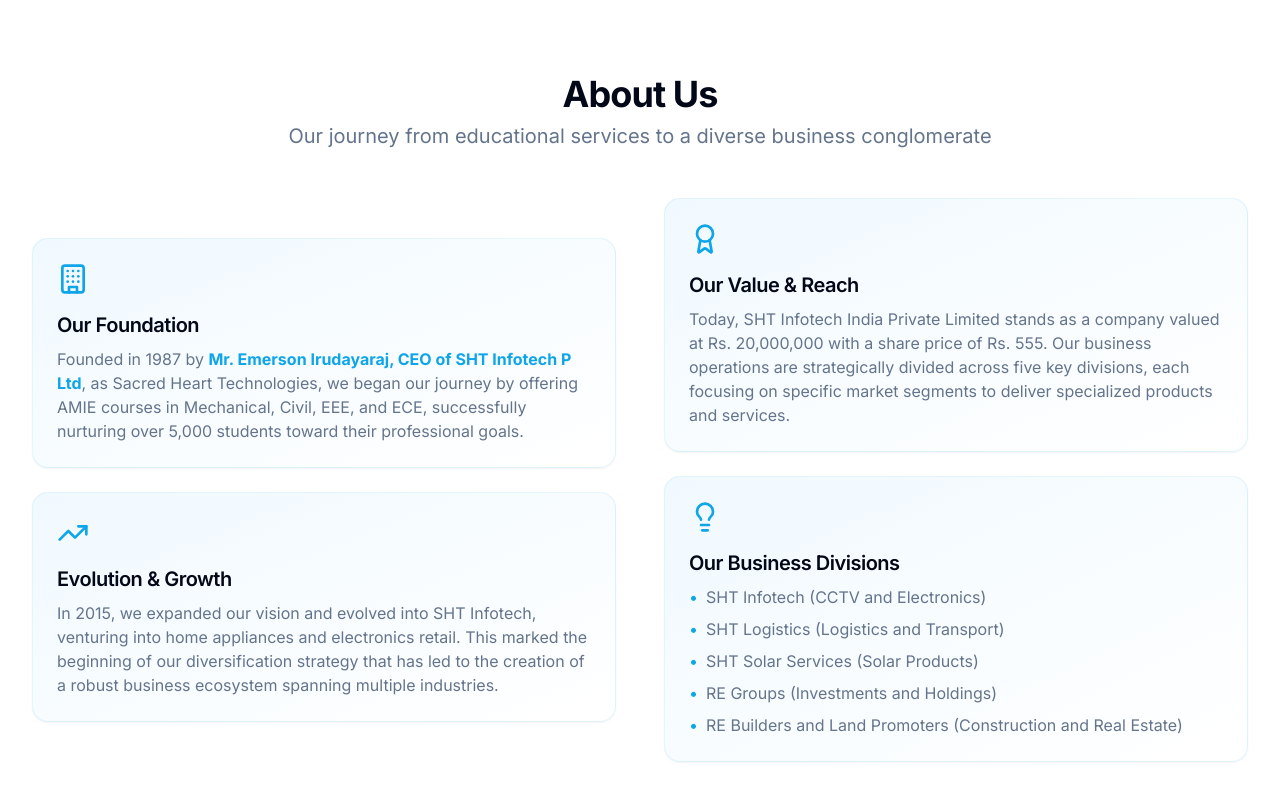
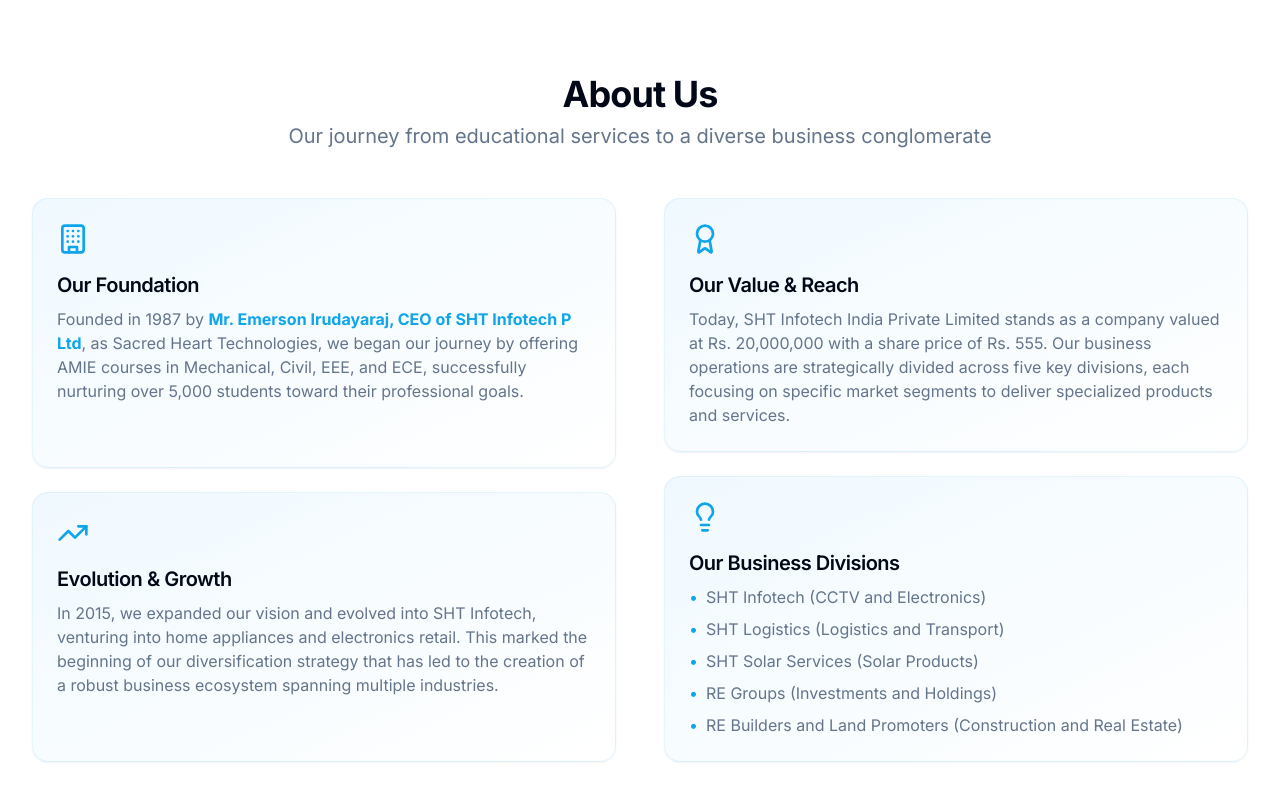
Before and after one commit to esrgit2025/shtinfotech-ltd-dev, a React (Vite) app: page / in a window 1280 px wide. Shown: the part 1222-2022 px from the top of the page. Built offline with nearby package versions, Linux system fonts and the light colour scheme.

Commit message:
Fix: Service card alignment
Ensure service cards maintain consistent top alignment.

```diff
--- a/src/components/AboutUs.tsx
+++ b/src/components/AboutUs.tsx
@@ -10,9 +10,9 @@ const AboutUs = () => {
           <p className="section-subtitle">Our journey from educational services to a diverse business conglomerate</p>
         </div>
 
-        <div className="grid md:grid-cols-2 gap-12 items-center">
-          <div className="space-y-6">
-            <div className="p-6 bg-gradient-to-br from-sht-light-blue to-white rounded-2xl shadow-sm border border-sht-blue/10">
+        <div className="grid md:grid-cols-2 gap-12 items-start">
+          <div className="space-y-6 h-full flex flex-col">
+            <div className="p-6 bg-gradient-to-br from-sht-light-blue to-white rounded-2xl shadow-sm border border-sht-blue/10 h-full">
               <Building className="text-sht-blue mb-4" size={32} />
               <h3 className="text-xl font-semibold mb-2">Our Foundation</h3>
               <p className="text-muted-foreground">
@@ -22,7 +22,7 @@ const AboutUs = () => {
               </p>
             </div>
 
-            <div className="p-6 bg-gradient-to-br from-sht-light-blue to-white rounded-2xl shadow-sm border border-sht-blue/10">
+            <div className="p-6 bg-gradient-to-br from-sht-light-blue to-white rounded-2xl shadow-sm border border-sht-blue/10 h-full">
               <TrendingUp className="text-sht-blue mb-4" size={32} />
               <h3 className="text-xl font-semibold mb-2">Evolution & Growth</h3>
               <p className="text-muted-foreground">
@@ -34,8 +34,8 @@ const AboutUs = () => {
             </div>
           </div>
 
-          <div className="space-y-6">
-            <div className="p-6 bg-gradient-to-br from-sht-light-blue to-white rounded-2xl shadow-sm border border-sht-blue/10">
+          <div className="space-y-6 h-full flex flex-col">
+            <div className="p-6 bg-gradient-to-br from-sht-light-blue to-white rounded-2xl shadow-sm border border-sht-blue/10 h-full">
               <Award className="text-sht-blue mb-4" size={32} />
               <h3 className="text-xl font-semibold mb-2">Our Value & Reach</h3>
               <p className="text-muted-foreground">
@@ -46,7 +46,7 @@ const AboutUs = () => {
               </p>
             </div>
 
-            <div className="p-6 bg-gradient-to-br from-sht-light-blue to-white rounded-2xl shadow-sm border border-sht-blue/10">
+            <div className="p-6 bg-gradient-to-br from-sht-light-blue to-white rounded-2xl shadow-sm border border-sht-blue/10 h-full">
               <Lightbulb className="text-sht-blue mb-4" size={32} />
               <h3 className="text-xl font-semibold mb-2">Our Business Divisions</h3>
               <ul className="space-y-2 text-muted-foreground">
```
